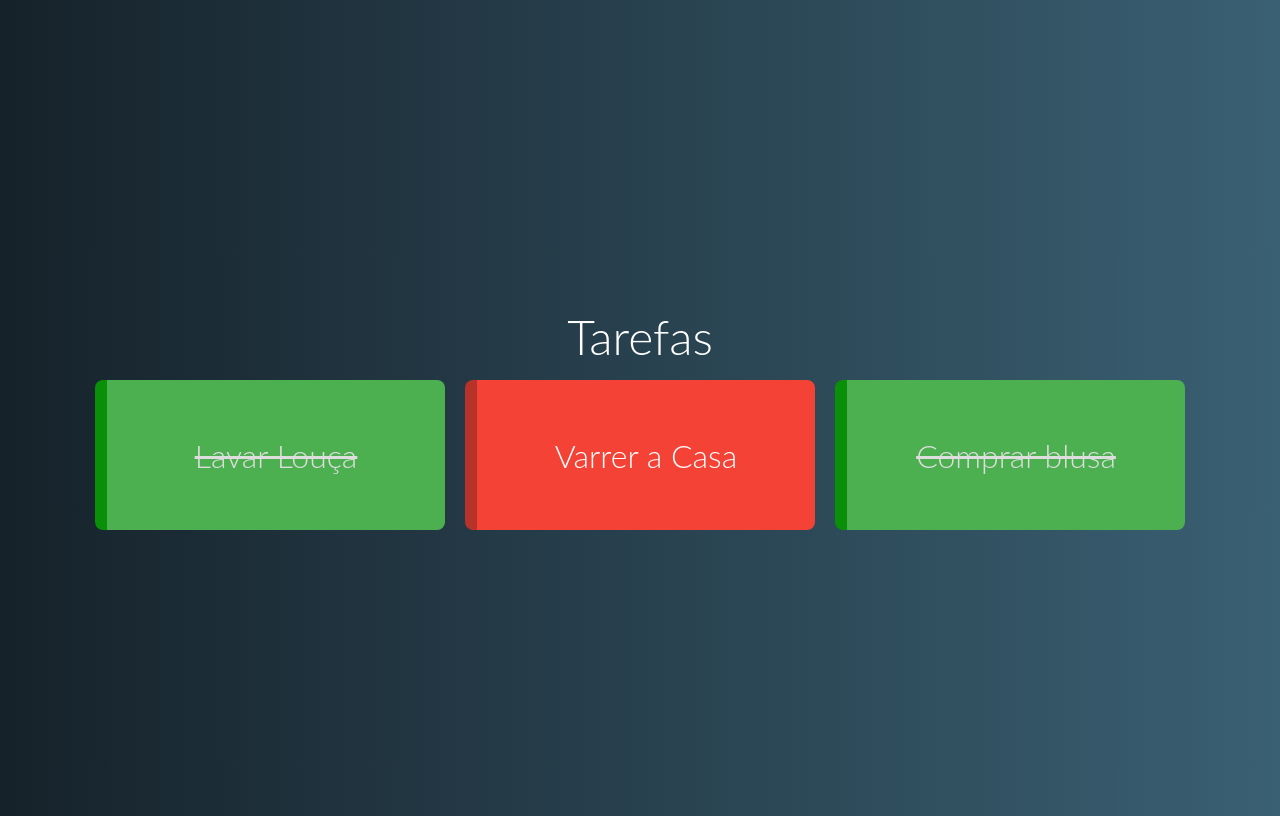
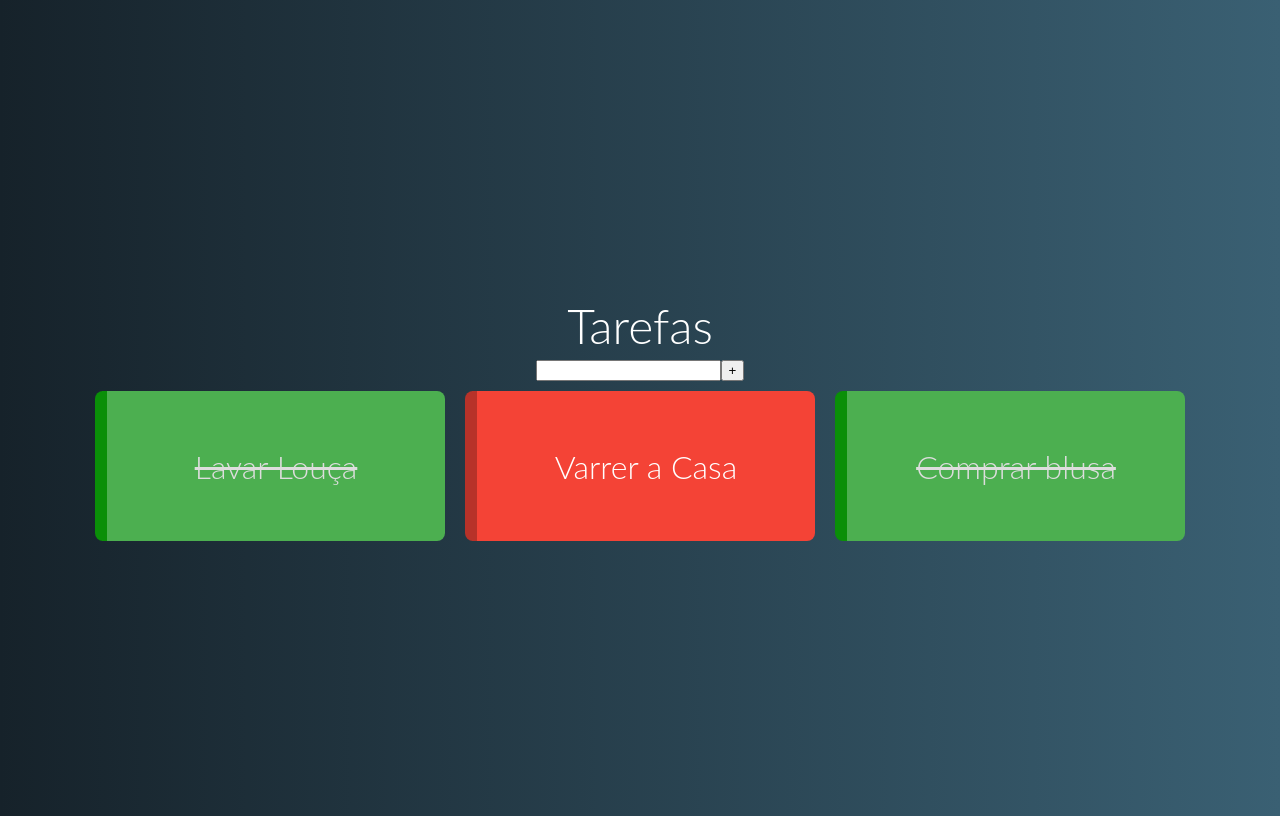
Before and after one commit to hervesson/Tarefas-TODO, a Vue app: page / in a window 1280 px wide. Built offline with nearby package versions, Linux system fonts and the light colour scheme.

Commit message:
Componente Nova Terefa #02

```diff
--- a/src/App.vue
+++ b/src/App.vue
@@ -1,15 +1,18 @@
 <template>
 	<div id="app">
 		<h1>Tarefas</h1>
+		<NewTask @taskAdded="addTask($event)" />
 		<TaskGrid :tasks="tasks" />
 	</div>
 </template>
 
 <script>
+import NewTask from './components/NewTask.vue'
 import TaskGrid from './components/TaskGrid.vue'
 
+
 export default {
-	components: { TaskGrid },
+	components: { NewTask, TaskGrid  },
 	data() {
 		return {
 			tasks: [
@@ -17,6 +20,16 @@
 				{ name: 'Varrer a Casa', pending: true },
 				{ name: 'Comprar blusa', pending: false }
 			]
+		}
+	},
+	methods: {
+		addTask(task) {
+			const sameName = t => t.name === task.name
+			const reallyNew = this.tasks.filter(sameName).length == 0
+			reallyNew && this.tasks.push({
+				name: task.name,
+				pending: task.pending || true
+			})
 		}
 	}
 }
--- /dev/null
+++ b/src/components/NewTask.vue
@@ -0,0 +1,26 @@
+<template>
+    <div class="new-task">
+        <input v-model="name" @keydown.enter="add" type="text"/>
+        <button @click="add">+</button>
+    </div>
+
+</template>
+
+<script>
+export default {
+    data() {
+        return {
+            name: ''
+        }
+    },
+    methods: {
+        add() {
+            this.$emit('taskAdded', {name: this.name})
+            this.name = ''
+        }
+    }
+}
+</script>
+
+<style>
+</style>
```
